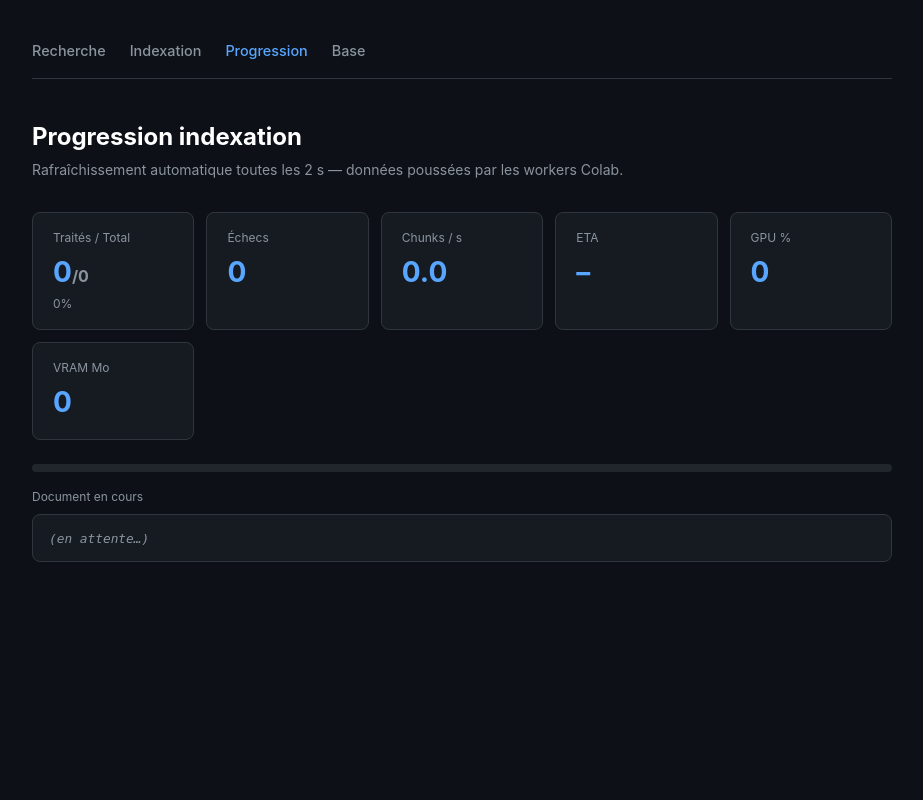
After one commit to kofekod23/docfinder, a FastAPI app: template server/templates/admin_progress.html in a window 1280 px wide. The commit adds this page. Shown: the whole page, without its empty margins (178-1101 px from the left). Run offline with FastAPI, Linux system fonts and the light colour scheme; the template is opened without the code that fills it, so the values that code supplies are empty.

Commit message:
feat(admin): page /admin/progress-view + fix collection v2 sur /admin/db
- /admin/db lisait la collection v1 (docfinder) au lieu de v2 (docfinder_v2)
  → ajout du param ?v=1|2 (défaut: v2), toggle v1/v2 dans le template
- nouvelle page /admin/progress-view qui poll /admin/progress toutes les 2 s
  (done/total/%, failed, chunks/s, ETA, GPU%, VRAM, doc en cours)
- lien "Progression" ajouté dans la nav admin

```diff
--- a/server/main.py
+++ b/server/main.py
@@ -247,10 +247,21 @@ async def admin_indexed_doc_ids() -> JSONResponse:
         return JSONResponse({"doc_ids": [], "error": str(exc)})
 
 
+@app.get("/admin/progress-view", response_class=HTMLResponse)
+async def admin_progress_view(request: Request) -> HTMLResponse:
+    """Page de suivi live — poll /admin/progress toutes les 2 s."""
+    return templates.TemplateResponse("admin_progress.html", {"request": request})
+
+
 @app.get("/admin/db", response_class=HTMLResponse)
-async def admin_db(request: Request) -> HTMLResponse:
-    """Page d'état de la base Qdrant — liste des documents indexés."""
-    stats: dict = {"total_chunks": 0, "total_docs": 0, "by_type": {}, "docs": []}
+async def admin_db(request: Request, v: int = 2) -> HTMLResponse:
+    """Page d'état de la base Qdrant — liste des documents indexés.
+
+    ?v=1 → collection docfinder (legacy)
+    ?v=2 → collection docfinder_v2 (pipeline Colab, défaut)
+    """
+    collection = "docfinder_v2" if v == 2 else COLLECTION
+    stats: dict = {"total_chunks": 0, "total_docs": 0, "by_type": {}, "docs": [], "collection": collection, "version": v}
     try:
         client = QdrantClient(url=QDRANT_URL)
         docs: dict[str, dict] = {}
@@ -258,7 +269,7 @@ async def admin_db(request: Request) -> HTMLResponse:
         offset = None
         while True:
             results, next_offset = client.scroll(
-                collection_name=COLLECTION,
+                collection_name=collection,
                 with_payload=["doc_id", "title", "path", "doc_type"],
                 with_vectors=False,
                 limit=500,
--- /dev/null
+++ b/server/templates/admin_progress.html
@@ -0,0 +1,121 @@
+<!DOCTYPE html>
+<html lang="fr">
+<head>
+  <meta charset="UTF-8">
+  <meta name="viewport" content="width=device-width, initial-scale=1.0">
+  <title>DocFinder — Progression</title>
+  <style>
+    :root {
+      --bg:#0d1117;--surface:#161b22;--surface-2:#21262d;
+      --border:#30363d;--accent:#58a6ff;--accent-2:#79c0ff;
+      --text:#c9d1d9;--muted:#8b949e;--green:#3fb950;--red:#f85149;--r:8px;
+    }
+    *,*::before,*::after{box-sizing:border-box;margin:0;padding:0}
+    body{background:var(--bg);color:var(--text);
+         font-family:-apple-system,BlinkMacSystemFont,"Segoe UI",system-ui,sans-serif;
+         font-size:15px;line-height:1.5;min-height:100vh;padding:2.5rem 1rem 4rem}
+    .wrap{max-width:860px;margin:0 auto}
+    .nav{display:flex;gap:1.5rem;margin-bottom:2.5rem;
+         border-bottom:1px solid var(--border);padding-bottom:1rem}
+    .nav a{color:var(--muted);text-decoration:none;font-size:.9rem;font-weight:500}
+    .nav a:hover{color:var(--text)}
+    .nav a.active{color:var(--accent)}
+    h1{font-size:1.5rem;font-weight:700;color:#fff;margin-bottom:.3rem}
+    .subtitle{color:var(--muted);font-size:.875rem;margin-bottom:2rem}
+    .stats-grid{display:grid;grid-template-columns:repeat(auto-fit,minmax(140px,1fr));
+                gap:.75rem;margin-bottom:1.5rem}
+    .stat-card{background:var(--surface);border:1px solid var(--border);
+               border-radius:var(--r);padding:1rem 1.25rem}
+    .stat-label{font-size:.75rem;color:var(--muted);margin-bottom:.25rem}
+    .stat-value{font-size:1.75rem;font-weight:700;color:var(--accent)}
+    .stat-sub{font-size:.75rem;color:var(--muted);margin-top:.1rem}
+    .bar{height:8px;background:var(--surface-2);border-radius:4px;overflow:hidden;margin:1rem 0}
+    .bar-fill{height:100%;background:var(--green);transition:width .3s ease}
+    .current{background:var(--surface);border:1px solid var(--border);
+             border-radius:var(--r);padding:.85rem 1rem;font-family:ui-monospace,"SF Mono",monospace;
+             font-size:.8rem;color:var(--muted);word-break:break-all}
+    .idle{color:var(--muted);font-style:italic}
+  </style>
+</head>
+<body>
+  <div class="wrap">
+    <nav class="nav">
+      <a href="/">Recherche</a>
+      <a href="/admin">Indexation</a>
+      <a href="/admin/progress-view" class="active">Progression</a>
+      <a href="/admin/db">Base</a>
+    </nav>
+
+    <h1>Progression indexation</h1>
+    <p class="subtitle">Rafraîchissement automatique toutes les 2 s — données poussées par les workers Colab.</p>
+
+    <div class="stats-grid">
+      <div class="stat-card">
+        <div class="stat-label">Traités / Total</div>
+        <div class="stat-value"><span id="done">–</span><span style="color:var(--muted);font-size:1rem">/<span id="total">–</span></span></div>
+        <div class="stat-sub"><span id="pct">0</span>%</div>
+      </div>
+      <div class="stat-card">
+        <div class="stat-label">Échecs</div>
+        <div class="stat-value" id="failed">–</div>
+      </div>
+      <div class="stat-card">
+        <div class="stat-label">Chunks / s</div>
+        <div class="stat-value" id="cps">–</div>
+      </div>
+      <div class="stat-card">
+        <div class="stat-label">ETA</div>
+        <div class="stat-value" id="eta">–</div>
+      </div>
+      <div class="stat-card">
+        <div class="stat-label">GPU %</div>
+        <div class="stat-value" id="gpu">–</div>
+      </div>
+      <div class="stat-card">
+        <div class="stat-label">VRAM Mo</div>
+        <div class="stat-value" id="vram">–</div>
+      </div>
+    </div>
+
+    <div class="bar"><div class="bar-fill" id="barFill" style="width:0%"></div></div>
+
+    <div class="stat-label" style="margin-bottom:.5rem">Document en cours</div>
+    <div class="current" id="current"><span class="idle">(en attente…)</span></div>
+  </div>
+
+  <script>
+    function fmtEta(s){
+      if(!s) return "–";
+      if(s<60) return s+"s";
+      const m=Math.floor(s/60), r=s%60;
+      if(m<60) return m+"m"+(r?" "+r+"s":"");
+      const h=Math.floor(m/60), rm=m%60;
+      return h+"h"+(rm?" "+rm+"m":"");
+    }
+    async function tick(){
+      try{
+        const r = await fetch("/admin/progress", {cache:"no-store"});
+        const d = await r.json();
+        const total = d.total||0, done = d.done||0;
+        const pct = total ? Math.round(100*done/total) : 0;
+        document.getElementById("done").textContent = done;
+        document.getElementById("total").textContent = total;
+        document.getElementById("pct").textContent = pct;
+        document.getElementById("failed").textContent = d.failed||0;
+        document.getElementById("cps").textContent = (d.chunks_per_sec||0).toFixed(1);
+        document.getElementById("eta").textContent = fmtEta(d.eta_seconds||0);
+        document.getElementById("gpu").textContent = (d.gpu_util_pct||0);
+        document.getElementById("vram").textContent = (d.vram_used_mb||0);
+        document.getElementById("barFill").style.width = pct + "%";
+        const cur = d.current_doc || "";
+        const el = document.getElementById("current");
+        el.innerHTML = cur ? cur : '<span class="idle">(en attente…)</span>';
+      }catch(e){
+        document.getElementById("current").innerHTML = '<span class="idle">(endpoint injoignable)</span>';
+      }
+    }
+    tick();
+    setInterval(tick, 2000);
+  </script>
+</body>
+</html>
```
Also changed, not shown: server/templates/admin_db.html (+8 -2 lines).
